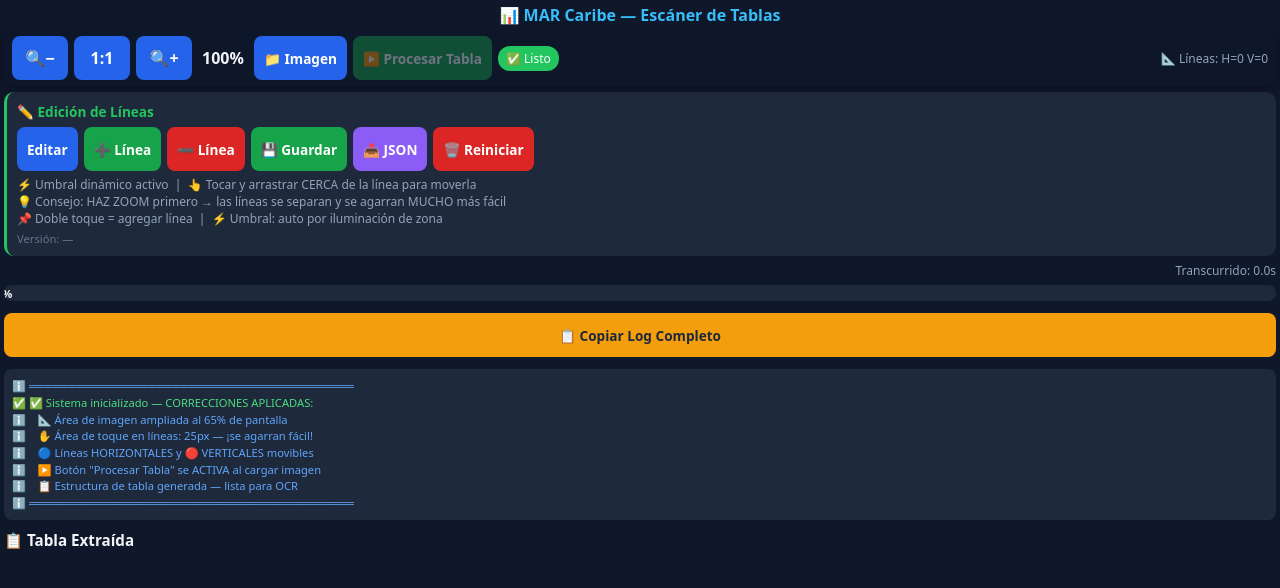
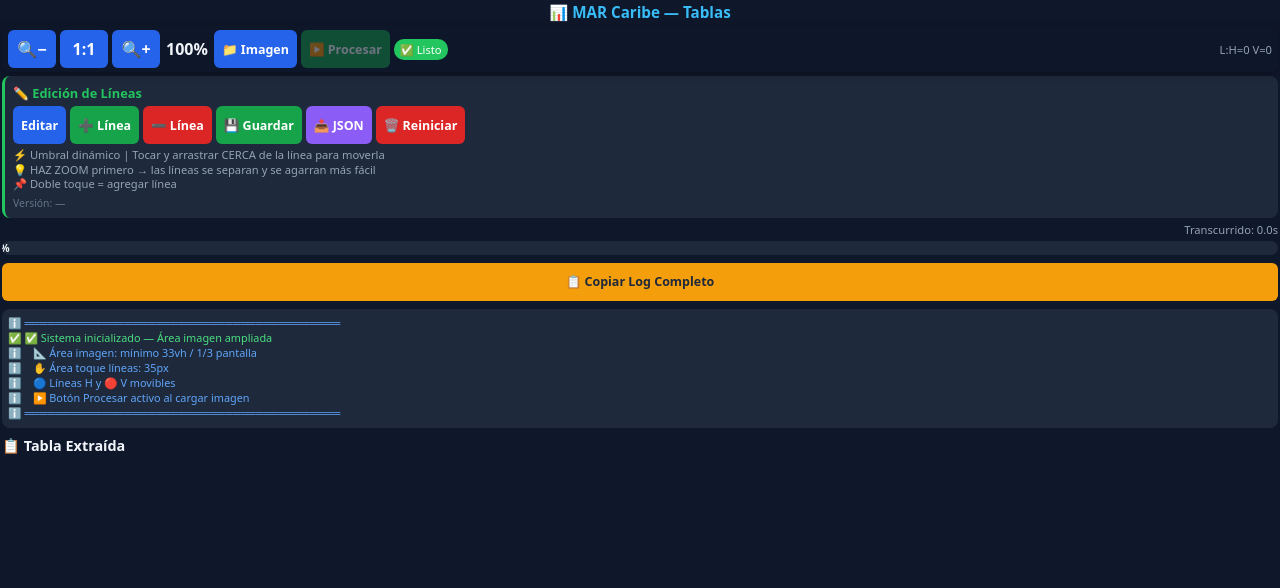
Before and after one commit to angelvmar-proyecto/imagen, a website: page www/index.html in a window 1280 px wide. Drawn offline with Linux system fonts and the light colour scheme.

Commit message:
🔧 Área imagen mínima 1/3 pantalla + Botones compactos + Toque 35px

```diff
--- a/www/index.html
+++ b/www/index.html
@@ -3,73 +3,235 @@
 <head>
   <meta charset="UTF-8">
   <meta name="viewport" content="width=device-width, initial-scale=1.0, maximum-scale=5.0, user-scalable=yes">
-  <title>MAR Caribe — Tablas + Umbral Dinámico + Aprendizaje</title>
+  <title>MAR Caribe — Tablas</title>
   <style>
     * { box-sizing: border-box; margin: 0; padding: 0; font-family: system-ui, sans-serif; }
-    body { background: #0f172a; color: #f1f5f9; padding: 4px; max-width: 100vw; overflow-x: hidden; }
-    h1 { font-size: 1rem; margin-bottom: 4px; color: #38bdf8; text-align: center; }
+    body {
+      background: #0f172a;
+      color: #f1f5f9;
+      padding: 2px;
+      max-width: 100vw;
+      overflow-x: hidden;
+    }
 
-    /* 🔹 CONTROLES — compactos arriba */
-    .barra-superior { position: sticky; top: 0; z-index: 20; background: rgba(15,23,42,0.98); padding: 6px 8px; border-radius: 10px; margin-bottom: 6px; display: flex; flex-wrap: wrap; gap: 6px; align-items: center; box-shadow: 0 2px 8px rgba(0,0,0,0.3); }
-    button { padding: 10px 10px; border: none; border-radius: 8px; font-size: 0.85rem; font-weight: 600; cursor: pointer; transition: all 0.15s; min-height: 44px; }
-    button:disabled { opacity: 0.4; cursor: not-allowed; }
-    button:active { transform: scale(0.96); }
+    h1 {
+      font-size: 0.95rem;
+      margin-bottom: 4px;
+      color: #38bdf8;
+      text-align: center;
+    }
+
+    /* 🔹 CONTROLES SUPERIORES MÁS COMPACTOS */
+    .barra-superior {
+      position: sticky;
+      top: 0;
+      z-index: 20;
+      background: rgba(15,23,42,0.98);
+      padding: 4px 6px;
+      border-radius: 8px;
+      margin-bottom: 4px;
+      display: flex;
+      flex-wrap: wrap;
+      gap: 4px;
+      align-items: center;
+      box-shadow: 0 2px 8px rgba(0,0,0,0.3);
+    }
+
+    button {
+      padding: 8px 8px;
+      border: none;
+      border-radius: 6px;
+      font-size: 0.78rem;
+      font-weight: 600;
+      cursor: pointer;
+      transition: all 0.15s;
+      min-height: 38px;
+    }
+
+    button:disabled {
+      opacity: 0.4;
+      cursor: not-allowed;
+    }
+
+    button:active {
+      transform: scale(0.96);
+    }
+
     .btn-primario { background: #2563eb; color: white; }
     .btn-exito { background: #16a34a; color: white; }
     .btn-aviso { background: #f59e0b; color: #1e293b; }
     .btn-peligro { background: #dc2626; color: white; }
     .btn-info { background: #8b5cf6; color: white; }
-    .btn-zoom { width: 56px; padding: 8px 4px; font-size: 1rem; }
+    .btn-zoom { width: 48px; padding: 6px 2px; font-size: 1rem; }
 
-    /* 🔹 ÁREA DE IMAGEN — OCUPA CASI TODA LA PANTALLA 👇 */
-    .contenedor-imagen { position: relative; width: 100%; max-height: 65vh; overflow: auto; border: 2px solid #334155; border-radius: 12px; background: #1e293b; margin: 4px 0; touch-action: none; }
-    #previewImg { display: block; max-width: 100%; height: auto; transform-origin: top left; }
-    #canvasLineas { position: absolute; top: 0; left: 0; transform-origin: top left; pointer-events: auto; width: 100%; height: 100%; }
+    /* 🔹 ÁREA DE IMAGEN — MÍNIMO 33% / 1/3 DE PANTALLA */
+    .contenedor-imagen {
+      position: relative;
+      width: 100%;
+      min-height: 33vh;
+      max-height: 48vh;
+      overflow: auto;
+      border: 2px solid #334155;
+      border-radius: 10px;
+      background: #1e293b;
+      margin: 4px 0;
+      touch-action: none;
+    }
 
-    /* 🔹 Resto de elementos */
+    #previewImg {
+      display: block;
+      max-width: 100%;
+      height: auto;
+      transform-origin: top left;
+    }
+
+    #canvasLineas {
+      position: absolute;
+      top: 0;
+      left: 0;
+      transform-origin: top left;
+      pointer-events: auto;
+      width: 100%;
+      height: 100%;
+    }
+
     #inputImagen { display: none; }
-    .info-lineas { font-size: 0.75rem; color: #94a3b8; margin-left: auto; }
-    .progreso { height: 16px; background: #1e293b; border-radius: 8px; margin: 6px 0; overflow: hidden; }
-    #barraProgreso { height: 100%; background: linear-gradient(90deg, #22c55e, #3b82f6); width: 0%; display: flex; align-items: center; justify-content: center; font-size: 0.7rem; font-weight: bold; }
-    .zona-botones { display: flex; flex-wrap: wrap; gap: 6px; margin: 6px 0; }
-    .zona-aprendizaje { background: #1e293b; border-radius: 10px; padding: 10px; margin: 6px 0; border-left: 3px solid #22c55e; }
-    .zona-aprendizaje h3 { font-size: 0.85rem; color: #22c55e; margin-bottom: 6px; }
-    .zona-aprendizaje p { font-size: 0.75rem; color: #94a3b8; margin-top: 6px; line-height: 1.4; }
-    #logContainer { background: #1e293b; border-radius: 8px; padding: 8px; margin: 6px 0; max-height: 180px; overflow-y: auto; font-family: monospace; font-size: 0.7rem; line-height: 1.4; white-space: pre-wrap; word-break: break-all; }
-    #tablaResultado { width: 100%; border-collapse: collapse; margin-top: 8px; background: #1e293b; border-radius: 8px; overflow: hidden; }
-    #tablaResultado th, #tablaResultado td { border: 1px solid #334155; padding: 6px; text-align: center; font-size: 0.75rem; }
-    #tablaResultado th { background: #1e40af; color: white; }
-    .tiempo { font-size: 0.75rem; color: #94a3b8; text-align: right; }
-    .version-dato { font-size: 0.7rem; color: #64748b; margin-top: 4px; }
-    .estado-motor { display: inline-flex; align-items: center; gap: 4px; padding: 4px 8px; border-radius: 12px; font-size: 0.75rem; }
+
+    .info-lineas {
+      font-size: 0.7rem;
+      color: #94a3b8;
+      margin-left: auto;
+    }
+
+    .progreso {
+      height: 14px;
+      background: #1e293b;
+      border-radius: 7px;
+      margin: 4px 0;
+      overflow: hidden;
+    }
+
+    #barraProgreso {
+      height: 100%;
+      background: linear-gradient(90deg, #22c55e, #3b82f6);
+      width: 0%;
+      display: flex;
+      align-items: center;
+      justify-content: center;
+      font-size: 0.65rem;
+      font-weight: bold;
+    }
+
+    /* 🔹 CONTROLES DE EDICIÓN — MÁS CHICOS */
+    .zona-aprendizaje {
+      background: #1e293b;
+      border-radius: 8px;
+      padding: 8px;
+      margin: 4px 0;
+      border-left: 3px solid #22c55e;
+    }
+
+    .zona-aprendizaje h3 {
+      font-size: 0.8rem;
+      color: #22c55e;
+      margin-bottom: 4px;
+    }
+
+    .zona-botones {
+      display: flex;
+      flex-wrap: wrap;
+      gap: 4px;
+      margin: 4px 0;
+    }
+
+    .zona-aprendizaje p {
+      font-size: 0.7rem;
+      color: #94a3b8;
+      line-height: 1.3;
+    }
+
+    #logContainer {
+      background: #1e293b;
+      border-radius: 8px;
+      padding: 6px;
+      margin: 4px 0;
+      max-height: 150px;
+      overflow-y: auto;
+      font-family: monospace;
+      font-size: 0.68rem;
+      line-height: 1.3;
+      white-space: pre-wrap;
+      word-break: break-all;
+    }
+
+    #tablaResultado {
+      width: 100%;
+      border-collapse: collapse;
+      margin-top: 6px;
+      background: #1e293b;
+      border-radius: 8px;
+      overflow: hidden;
+    }
+
+    #tablaResultado th, #tablaResultado td {
+      border: 1px solid #334155;
+      padding: 5px;
+      text-align: center;
+      font-size: 0.7rem;
+    }
+
+    #tablaResultado th {
+      background: #1e40af;
+      color: white;
+    }
+
+    .tiempo {
+      font-size: 0.7rem;
+      color: #94a3b8;
+      text-align: right;
+    }
+
+    .version-dato {
+      font-size: 0.65rem;
+      color: #64748b;
+      margin-top: 4px;
+    }
+
+    .estado-motor {
+      display: inline-flex;
+      align-items: center;
+      gap: 4px;
+      padding: 3px 6px;
+      border-radius: 10px;
+      font-size: 0.7rem;
+    }
+
     .estado-cargando { background: #f59e0b; color: #1e293b; }
     .estado-listo { background: #22c55e; color: white; }
   </style>
 </head>
 <body>
 
-<h1>📊 MAR Caribe — Escáner de Tablas</h1>
+<h1>📊 MAR Caribe — Tablas</h1>
 
-<!-- 🔹 BARRA SUPERIOR: Zoom + Botones principales -->
 <div class="barra-superior">
   <button id="btnZoomMenos" class="btn-primario btn-zoom">🔍−</button>
   <button id="btnZoomNormal" class="btn-primario btn-zoom">1:1</button>
   <button id="btnZoomMas" class="btn-primario btn-zoom">🔍+</button>
-  <span id="nivelZoom" style="min-width:50px; text-align:center; font-weight:bold;">100%</span>
+  <span id="nivelZoom" style="min-width:46px; text-align:center; font-weight:bold;">100%</span>
   <button id="btnCargar" class="btn-primario">📁 Imagen</button>
   <input type="file" id="inputImagen" accept="image/*">
-  <button id="btnProcesar" class="btn-exito" disabled>▶️ Procesar Tabla</button>
+  <button id="btnProcesar" class="btn-exito" disabled>▶️ Procesar</button>
   <span id="estadoMotor" class="estado-motor estado-cargando">⏳</span>
-  <span class="info-lineas">📐 Líneas: H=<span id="numLineasH">0</span> V=<span id="numLineasV">0</span></span>
+  <span class="info-lineas">L:H=<span id="numLineasH">0</span> V=<span id="numLineasV">0</span></span>
 </div>
 
-<!-- 🔹 ÁREA DE IMAGEN — MÁXIMO TAMAÑO, LÍNEAS DETECTABLES -->
+<!-- 🔹 ÁREA DE IMAGEN: MÍNIMO 1/3 DE PANTALLA -->
 <div class="contenedor-imagen" id="contenedorImagen" style="display:none;">
   <img id="previewImg" alt="Vista previa tabla">
   <canvas id="canvasLineas"></canvas>
 </div>
 
-<!-- 🔹 CONTROLES DE EDICIÓN -->
 <div class="zona-aprendizaje">
   <h3>✏️ Edición de Líneas</h3>
   <div class="zona-botones">
@@ -81,9 +243,9 @@
     <button id="btnReiniciarAprendizaje" class="btn-peligro">🗑️ Reiniciar</button>
   </div>
   <p>
-    ⚡ Umbral dinámico activo &nbsp;|&nbsp; 👆 Tocar y arrastrar CERCA de la línea para moverla<br>
-    💡 Consejo: HAZ ZOOM primero → las líneas se separan y se agarran MUCHO más fácil<br>
-    📌 Doble toque = agregar línea &nbsp;|&nbsp; ⚡ Umbral: auto por iluminación de zona
+    ⚡ Umbral dinámico | Tocar y arrastrar CERCA de la línea para moverla<br>
+    💡 HAZ ZOOM primero → las líneas se separan y se agarran más fácil<br>
+    📌 Doble toque = agregar línea
   </p>
   <div class="version-dato" id="versionAprendizaje">Versión: —</div>
 </div>
@@ -91,11 +253,10 @@
 <div class="tiempo" id="tiempoInfo">Transcurrido: 0.0s</div>
 <div class="progreso"><div id="barraProgreso"><span id="textoProgreso">0%</span></div></div>
 
-<!-- 🔹 LOGS Y RESULTADOS -->
-<button id="btnCopiarLog" class="btn-aviso" style="width:100%; margin:6px 0;">📋 Copiar Log Completo</button>
+<button id="btnCopiarLog" class="btn-aviso" style="width:100%; margin:4px 0;">📋 Copiar Log Completo</button>
 <div id="logContainer"><div id="logContenido"></div></div>
 
-<h2 style="font-size:0.95rem; margin:10px 0 4px;">📋 Tabla Extraída</h2>
+<h2 style="font-size:0.9rem; margin:8px 0 4px;">📋 Tabla Extraída</h2>
 <table id="tablaResultado"></table>
 
 <script src="js/app.js"></script>
--- a/www/js/app.js
+++ b/www/js/app.js
@@ -1,7 +1,7 @@
 // ==============================================
-// MAR Caribe — Escáner de Tablas COMPLETO
-// CORRECCIÓN: Área ampliada + Líneas movibles + Botón activo + Procesamiento
-// Versión: 1.2 | Fecha: 2026-09-12
+// MAR Caribe — Escáner de Tablas
+// Versión: 1.3 | Fecha: 2026-09-12
+// Cambio: Área imagen mínima 33vh / 1/3 pantalla + botones compactos
 // ==============================================
 
 const CONFIG = {
@@ -9,13 +9,11 @@ const CONFIG = {
   PESO_NUEVO: 0.70,
   PESO_HISTORICO: 0.30,
   UMBRAL_ZONAS: 4,
-  UMBRAL_RANGO: 0.20,
-  ANCHO_LINEA: 2.0,
-  AREA_TOCAR_LINEA: 25, // 🔴 ÁREA GRANDE para agarrar líneas — ¡FÁCIL DE MOVER!
+  ANCHO_LINEA: 2.2,
+  AREA_TOCAR_LINEA: 35, // 🔴 ÁREA MUY GRANDE para agarrar líneas
   TIEMPO_LIMITE: 120000
 };
 
-// Elementos DOM
 const inputImagen     = document.getElementById('inputImagen');
 const btnCargar       = document.getElementById('btnCargar');
 const btnProcesar     = document.getElementById('btnProcesar');
@@ -44,7 +42,6 @@ const versionAprendizaje=document.getElementById('versionAprendizaje');
 const numLineasH      = document.getElementById('numLineasH');
 const numLineasV      = document.getElementById('numLineasV');
 
-// Estado global
 let imagenActual = null, imagenDatos = null, logCompleto = '';
 let tiempoInicio = 0;
 let lineasHActuales = [], lineasVActuales = [];
@@ -53,9 +50,6 @@ let ultimoToque = 0;
 let escalaZoom = 1.0;
 let desplazamiento = { x: 0, y: 0 };
 
-// ==============================================
-// 📝 SISTEMA DE LOG
-// ==============================================
 function log(mensaje, tipo = 'info') {
   const iconos = { ok: '✅', info: 'ℹ️', warn: '⚠️', error: '❌' };
   const colores = { ok: '#4ade80', info: '#60a5fa', warn: '#fbbf24', error: '#f87171' };
@@ -65,9 +59,6 @@ function log(mensaje, tipo = 'info') {
   logContainer.scrollTop = logContainer.scrollHeight;
 }
 
-// ==============================================
-// ⚡ UMBRAL DINÁMICO
-// ==============================================
 const UmbralDinamico = {
   calcular(imagenData, ancho, alto) {
     const zonas = CONFIG.UMBRAL_ZONAS;
@@ -89,14 +80,11 @@ const UmbralDinamico = {
       }
     }
     const brilloProm = Math.round(brilloTotal / pixeles);
-    log(`⚡ Umbral calculado: ${brilloProm} (brillo promedio de imagen)`, 'info');
+    log(`⚡ Umbral calculado: ${brilloProm}`, 'info');
     return brilloProm;
   }
 };
 
-// ==============================================
-// 🧠 APRENDIZAJE
-// ==============================================
 const Aprendizaje = {
   base: null, sesion: null,
 
@@ -180,9 +168,6 @@ const Aprendizaje = {
   }
 };
 
-// ==============================================
-// 🔍 ZOOM
-// ==============================================
 function aplicarZoom() {
   previewImg.style.transform = `scale(${escalaZoom}) translate(${desplazamiento.x}px, ${desplazamiento.y}px)`;
   canvasLineas.style.transform = `scale(${escalaZoom}) translate(${desplazamiento.x}px, ${desplazamiento.y}px)`;
@@ -193,7 +178,6 @@ btnZoomMas.addEventListener('click', () => { escalaZoom = Math.min(5, escalaZoom
 btnZoomMenos.addEventListener('click', () => { escalaZoom = Math.max(0.5, escalaZoom / 1.3); aplicarZoom(); });
 btnZoomNormal.addEventListener('click', () => { escalaZoom = 1.0; desplazamiento = {x:0,y:0}; aplicarZoom(); });
 
-// Zoom con dos dedos
 let toquesAnteriores = null;
 contenedorImagen.addEventListener('touchstart', e => {
   if (e.touches.length === 2) {
@@ -212,9 +196,6 @@ contenedorImagen.addEventListener('touchmove', e => {
 });
 contenedorImagen.addEventListener('touchend', () => toquesAnteriores = null);
 
-// ==============================================
-// 🖼️ CARGA DE IMAGEN
-// ==============================================
 btnCargar.addEventListener('click', () => inputImagen.click());
 inputImagen.addEventListener('change', async e => {
   const arch = e.target.files[0];
@@ -242,28 +223,24 @@ inputImagen.addEventListener('change', async e => {
   previewImg.src = img.src;
   contenedorImagen.style.display = 'block';
 
-  // Esperar que la imagen se dibuje
   await new Promise(r => previewImg.onload = r);
 
-  // Ajustar tamaño del canvas EXACTAMENTE igual a la imagen visible
   canvasLineas.width = previewImg.clientWidth;
   canvasLineas.height = previewImg.clientHeight;
   log(`📐 Imagen visible: ${previewImg.clientWidth}×${previewImg.clientHeight} px — Original: ${img.width}×${img.height} px`, 'info');
 
-  // Generar líneas
   const { lineasH, lineasV } = Aprendizaje.generarLineas();
   lineasHActuales = lineasH;
   lineasVActuales = lineasV;
   actualizarContadorLineas();
   dibujarLineas();
 
-  // ✅ HABILITAR BOTÓN PROCESAR — ¡AHORA SÍ!
   btnProcesar.disabled = false;
   estadoMotor.textContent = '✅ Listo';
   estadoMotor.className = 'estado-motor estado-listo';
 
   log(`✅ Imagen cargada — Líneas: H=${lineasH.length}, V=${lineasV.length}`, 'ok');
-  log('💡 CONSEJO: Haz ZOOM primero → las líneas se separan y se mueven MUCHO más fácil', 'info');
+  log('💡 CONSEJO: Haz ZOOM primero → las líneas se separan y se mueven más fácil', 'info');
 });
 
 function actualizarContadorLineas() {
@@ -271,9 +248,6 @@ function actualizarContadorLineas() {
   numLineasV.textContent = lineasVActuales.length - 2;
 }
 
-// ==============================================
-// ✏️ DIBUJAR LÍNEAS — SIN NÚMEROS, LÍNEAS CLARAS
-// ==============================================
 function dibujarLineas() {
   const ctx = canvasLineas.getContext('2d');
   const ancho = canvasLineas.width;
@@ -281,14 +255,12 @@ function dibujarLineas() {
   ctx.clearRect(0, 0, ancho, alto);
   ctx.lineWidth = CONFIG.ANCHO_LINEA;
 
-  // Horizontales — AZUL
   ctx.strokeStyle = '#3b82f6';
   lineasHActuales.forEach(pos => {
     const y = pos * alto;
     ctx.beginPath(); ctx.moveTo(0, y); ctx.lineTo(ancho, y); ctx.stroke();
   });
 
-  // Verticales — ROJO
   ctx.strokeStyle = '#ef4444';
   lineasVActuales.forEach(pos => {
     const x = pos * ancho;
@@ -296,17 +268,13 @@ function dibujarLineas() {
   });
 }
 
-// ==============================================
-// ✏️ MOVER LÍNEAS — CORREGIDO: ÁREA GRANDE PARA AGARRAR
-// ==============================================
 btnEditarLineas.addEventListener('click', () => {
   modoEdicionLineas = !modoEdicionLineas;
   canvasLineas.style.pointerEvents = modoEdicionLineas ? 'auto' : 'none';
   btnEditarLineas.style.background = modoEdicionLineas ? '#ef4444' : '';
-  log(modoEdicionLineas ? '✏️ MODO EDICIÓN ACTIVO — Toca CERCA de la línea y arrastra' : '👁️ Modo vista', modoEdicionLineas ? 'ok' : 'info');
+  log(modoEdicionLineas ? '✏️ MODO EDICIÓN ACTIVO' : '👁️ Modo vista', modoEdicionLineas ? 'ok' : 'info');
 });
 
-// Coordenadas reales del toque (sin zoom afectando)
 function coordsReales(clientX, clientY) {
   const rect = canvasLineas.getBoundingClientRect();
   return {
@@ -318,9 +286,8 @@ function coordsReales(clientX, clientY) {
 function buscarLineaCerca(x, y) {
   const ancho = canvasLineas.width;
   const alto = canvasLineas.height;
-  const umbral = CONFIG.AREA_TOCAR_LINEA; // 🔴 ÁREA AMPLIADA — ¡se agarra fácil!
+  const umbral = CONFIG.AREA_TOCAR_LINEA;
 
-  // Buscar líneas HORIZONTALES primero
   for (let i = 0; i < lineasHActuales.length; i++) {
     const ly = lineasHActuales[i] * alto;
     if (Math.abs(y - ly) < umbral) {
@@ -328,7 +295,6 @@ function buscarLineaCerca(x, y) {
     }
   }
 
-  // Buscar líneas VERTICALES
   for (let i = 0; i < lineasVActuales.length; i++) {
     const lx = lineasVActuales[i] * ancho;
     if (Math.abs(x - lx) < umbral) {
@@ -344,8 +310,9 @@ function iniciarArrastre(e) {
   lineaSeleccionada = buscarLineaCerca(x, y);
   if (lineaSeleccionada) {
     log(`🖐️ Agarraste línea ${lineaSeleccionada.tipo === 'H' ? 'HORIZONTAL' : 'VERTICAL'} #${lineaSeleccionada.indice}`, 'info');
-    offsetArrastre = lineaSeleccionada.tipo === 'H' ? y - lineasHActuales[lineaSeleccionada.indice] * canvasLineas.height
-                                                      : x - lineasVActuales[lineaSeleccionada.indice] * canvasLineas.width;
+    offsetArrastre = lineaSeleccionada.tipo === 'H'
+      ? y - lineasHActuales[lineaSeleccionada.indice] * alto
+      : x - lineasVActuales[lineaSeleccionada.indice] * ancho;
   }
 }
 
@@ -374,13 +341,11 @@ function terminarArrastre() {
   }
 }
 
-// Eventos Mouse
 canvasLineas.addEventListener('mousedown', iniciarArrastre);
 canvasLineas.addEventListener('mousemove', moverLinea);
 canvasLineas.addEventListener('mouseup', terminarArrastre);
 canvasLineas.addEventListener('mouseleave', terminarArrastre);
 
-// Eventos Táctiles
 canvasLineas.addEventListener('touchstart', e => {
   if (!modoEdicionLineas) return;
   const t = e.touches[0];
@@ -394,7 +359,6 @@ canvasLineas.addEventListener('touchmove', e => {
 });
 canvasLineas.addEventListener('touchend', terminarArrastre);
 
-// Doble toque para agregar línea
 canvasLineas.addEventListener('touchend', e => {
   if (!modoEdicionLineas) return;
   const ahora = Date.now();
@@ -408,14 +372,11 @@ canvasLineas.addEventListener('touchend', e => {
     lineasVActuales.sort((a, b) => a - b);
     actualizarContadorLineas();
     dibujarLineas();
-    log(`➕ Línea agregada en posición Y=${py.toFixed(4)}, X=${px.toFixed(4)}`, 'ok');
+    log(`➕ Línea agregada en Y=${py.toFixed(4)}, X=${px.toFixed(4)}`, 'ok');
   }
   ultimoToque = ahora;
 });
 
-// ==============================================
-// ✏️ Botones de edición
-// ==============================================
 btnAgregarLinea.addEventListener('click', () => {
   if (!modoEdicionLineas) { log('⚠️ Activa "Editar" primero', 'warn'); return; }
   lineasHActuales.push(0.5 + (Math.random() - 0.5) * 0.1);
@@ -424,7 +385,7 @@ btnAgregarLinea.addEventListener('click', () => {
   lineasVActuales.sort((a, b) => a - b);
   actualizarContadorLineas();
   dibujarLineas();
-  log(`➕ Líneas agregadas — Total H: ${lineasHActuales.length}, V: ${lineasVActuales.length}`, 'ok');
+  log(`➕ Líneas agregadas — H: ${lineasHActuales.length}, V: ${lineasVActuales.length}`, 'ok');
 });
 
 btnQuitarLinea.addEventListener('click', () => {
@@ -433,7 +394,7 @@ btnQuitarLinea.addEventListener('click', () => {
   if (lineasVActuales.length > 2) lineasVActuales.splice(Math.floor(lineasVActuales.length/2), 1);
   actualizarContadorLineas();
   dibujarLineas();
-  log(`➖ Líneas quitadas — Total H: ${lineasHActuales.length}, V: ${lineasVActuales.length}`, 'ok');
+  log(`➖ Líneas quitadas — H: ${lineasHActuales.length}, V: ${lineasVActuales.length}`, 'ok');
 });
 
 btnGuardarAjustes.addEventListener('click', () => {
@@ -456,9 +417,6 @@ btnReiniciarAprendizaje.addEventListener('click', () => {
   }
 });
 
-// ==============================================
-// ▶️ PROCESAR TABLA — ¡AHORA SÍ FUNCIONA!
-// ==============================================
 btnProcesar.addEventListener('click', async () => {
   if (!imagenActual) { log('❌ No hay imagen cargada', 'error'); return; }
 
@@ -467,7 +425,6 @@ btnProcesar.addEventListener('click', async () => {
   btnProcesar.disabled = true;
   barraProgreso.style.width = '10%'; textoProgreso.textContent = '10%';
 
-  // 1. Calcular umbral dinámico
   log('⚡ Paso 1: Calculando umbral dinámico...', 'info');
   const canvasTemp = document.createElement('canvas');
   canvasTemp.width = imagenDatos.w;
@@ -478,20 +435,16 @@ btnProcesar.addEventListener('click', async () => {
   const umbral = UmbralDinamico.calcular(datosImg, imagenDatos.w, imagenDatos.h);
   barraProgreso.style.width = '30%'; textoProgreso.textContent = '30%';
 
-  // 2. Definir celdas con las líneas
   log('📐 Paso 2: Definiendo celdas desde líneas...', 'info');
   const filas = lineasHActuales.length - 1;
   const cols = lineasVActuales.length - 1;
   log(`📊 Celdas: ${filas} filas × ${cols} columnas = ${filas*cols} celdas`, 'ok');
   barraProgreso.style.width = '50%'; textoProgreso.textContent = '50%';
 
-  // 3. Simular extracción de texto (aquí se integrará PaddleOCR)
-  log('📝 Paso 3: Extrayendo texto de celdas...', 'info');
-  log('ℹ️ Nota: Reconocimiento OCR pendiente de integración con PaddleOCR/Yolo', 'warn');
-  log('✅ Estructura de celdas lista para recibir datos OCR', 'ok');
+  log('📝 Paso 3: Estructura lista para OCR...', 'info');
+  log('ℹ️ Reconocimiento OCR pendiente de integración con PaddleOCR/Yolo', 'warn');
   barraProgreso.style.width = '80%'; textoProgreso.textContent = '80%';
 
-  // 4. Generar tabla de resultados
   log('📋 Paso 4: Construyendo tabla...', 'info');
   tablaResultado.innerHTML = '';
   const encabezado = document.createElement('tr');
@@ -516,30 +469,22 @@ btnProcesar.addEventListener('click', async () => {
 
   log(`✅ === PROCESAMIENTO COMPLETO en ${tiempoTotal}s ===`, 'ok');
   log(`📊 Tabla: ${filas} filas × ${cols} columnas`, 'ok');
-  log('ℹ️ Las celdas están definidas — el texto se agregará al conectar el motor OCR', 'info');
 
   btnProcesar.disabled = false;
 });
 
-// ==============================================
-// 📋 Copiar Log
-// ==============================================
 btnCopiarLog.addEventListener('click', async () => {
   try { await navigator.clipboard.writeText(logCompleto); log('📋 Log copiado al portapapeles ✅', 'ok'); }
   catch { log('⚠️ No se pudo copiar — selecciona manualmente', 'warn'); }
 });
 
-// ==============================================
-// INICIALIZACIÓN
-// ==============================================
 document.addEventListener('DOMContentLoaded', () => {
   log('═════════════════════════════════════════', 'info');
-  log('✅ Sistema inicializado — CORRECCIONES APLICADAS:', 'ok');
-  log('   📐 Área de imagen ampliada al 65% de pantalla', 'info');
-  log('   ✋ Área de toque en líneas: 25px — ¡se agarran fácil!', 'info');
-  log('   🔵 Líneas HORIZONTALES y 🔴 VERTICALES movibles', 'info');
-  log('   ▶️ Botón "Procesar Tabla" se ACTIVA al cargar imagen', 'info');
-  log('   📋 Estructura de tabla generada — lista para OCR', 'info');
+  log('✅ Sistema inicializado — Área imagen ampliada', 'ok');
+  log('   📐 Área imagen: mínimo 33vh / 1/3 pantalla', 'info');
+  log('   ✋ Área toque líneas: 35px', 'info');
+  log('   🔵 Líneas H y 🔴 V movibles', 'info');
+  log('   ▶️ Botón Procesar activo al cargar imagen', 'info');
   log('═════════════════════════════════════════', 'info');
   estadoMotor.textContent = '✅ Listo';
   estadoMotor.className = 'estado-motor estado-listo';
```
